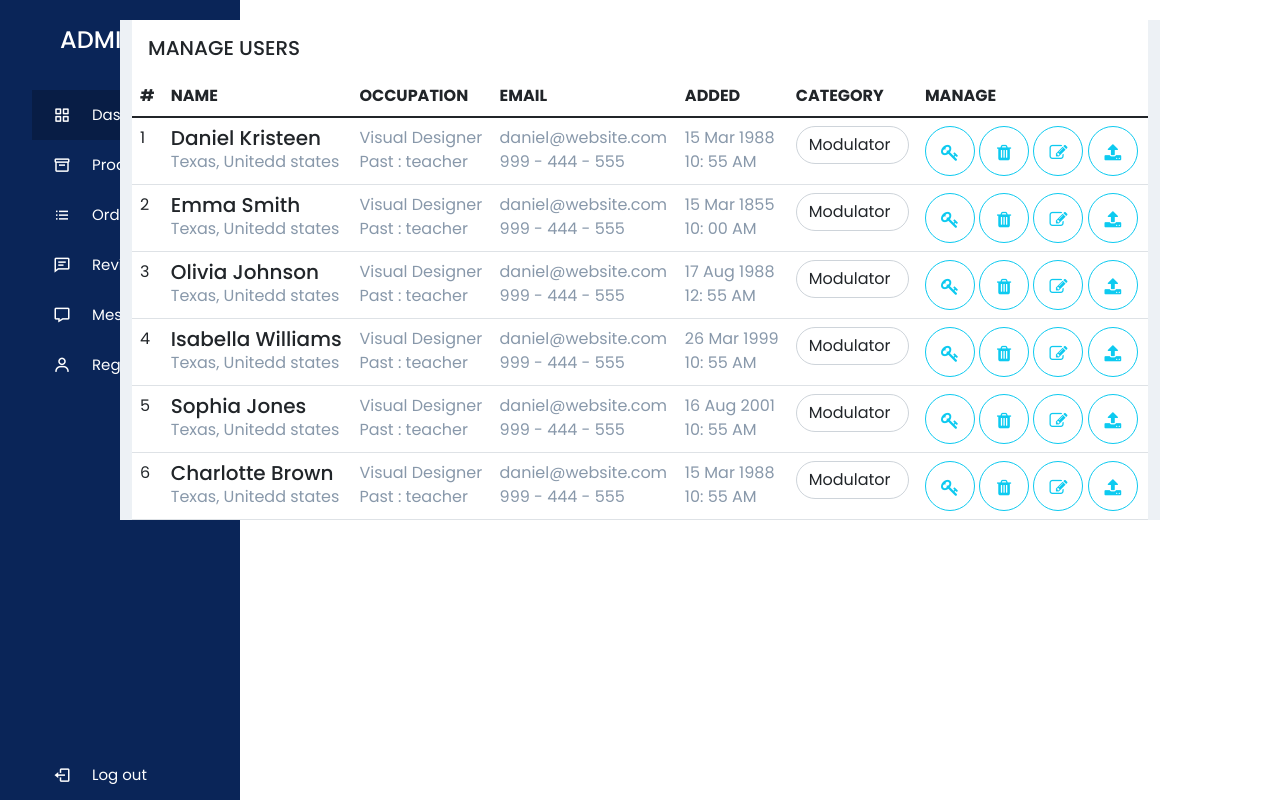
After one commit to kedhavp30/web-project, a PHP site: page /registeredusers.html in a window 1280 px wide. The commit adds this page. Run offline with PHP 8.4, Linux system fonts and the light colour scheme.

Commit message:
Co-authored-by: hdsmathew <hdsmathew@users.noreply.github.com>

```diff
--- /dev/null
+++ b/adminfolder/css/nav.css
@@ -0,0 +1,66 @@
+.sidebar{
+  position: fixed;
+  height: 100%;
+  width: 240px;
+  background: #0A2558;
+  transition: all 0.5s ease;
+}
+.sidebar.active{
+  width: 60px;
+}
+.sidebar .logo-details{
+  height: 80px;
+  display: flex;
+  align-items: center;
+}
+.sidebar .logo-details i{
+  font-size: 28px;
+  font-weight: 500;
+  color: #fff;
+  min-width: 60px;
+  text-align: center
+}
+.sidebar .logo-details .logo_name{
+  color: #fff;
+  font-size: 24px;
+  font-weight: 500;
+}
+.sidebar .nav-links{
+  margin-top: 10px;
+}
+.sidebar .nav-links li{
+  position: relative;
+  list-style: none;
+  height: 50px;
+}
+.sidebar .nav-links li a{
+  height: 100%;
+  width: 100%;
+  display: flex;
+  align-items: center;
+  text-decoration: none;
+  transition: all 0.4s ease;
+}
+.sidebar .nav-links li a.active{
+  background: #081D45;
+}
+.sidebar .nav-links li a:hover{
+  background: #081D45;
+}
+.sidebar .nav-links li i{
+  min-width: 60px;
+  text-align: center;
+  font-size: 18px;
+  color: #fff;
+}
+.sidebar .nav-links li a .links_name{
+  color: #fff;
+  font-size: 15px;
+  font-weight: 400;
+  white-space: nowrap;
+}
+.sidebar .nav-links .log_out{
+  position: absolute;
+  bottom: 0;
+  width: 100%;
+}
--- /dev/null
+++ b/adminfolder/css/registeredusers.css
@@ -0,0 +1,54 @@
+body {
+  display: flex;
+  margin: 0;
+  padding: 0;
+  box-sizing: border-box;
+  font-family: 'Poppins', sans-serif;
+}
+
+.container{
+    position: relative;
+    background: #edf1f5;
+    width: calc(100% - 240px);
+    margin-top: 20px;
+}
+
+.card {
+    position: relative;
+    display: flex;
+    flex-direction: column;
+    min-width: 0;
+    word-wrap: break-word;
+    background-color: #fff;
+    background-clip: border-box;
+    border: 0 solid transparent;
+    border-radius: 0;
+}
+
+.btn-circle.btn-lg, .btn-group-lg>.btn-circle.btn {
+    width: 50px;
+    height: 50px;
+    padding: 14px 15px;
+    font-size: 18px;
+    line-height: 23px;
+}
+
+.text-muted {
+    color: #8898aa!important;
+}
+
+[type=button]:not(:disabled), [type=reset]:not(:disabled), [type=submit]:not(:disabled), button:not(:disabled) {
+    cursor: pointer;
+}
+
+.btn-circle {
+    border-radius: 100%;
+    width: 40px;
+    height: 40px;
+    padding: 10px;
+}
+
+.user-table tbody tr .category-select {
+    max-width: 150px;
+    border-radius: 20px;
+}
--- /dev/null
+++ b/adminfolder/registeredusers.html
@@ -0,0 +1,250 @@
+<!DOCTYPE html>
+<html lang="en">
+  <head>
+    <meta charset="UTF-8">
+    <title>Registered Users</title>
+
+    <link href="https://maxcdn.bootstrapcdn.com/font-awesome/4.7.0/css/font-awesome.min.css" rel="stylesheet" />
+    <link rel="stylesheet" href="https://fonts.googleapis.com/css2?family=Poppins:wght@200;300;400;500;600;700&display=swap">
+    <link href='https://unpkg.com/boxicons@2.0.7/css/boxicons.min.css' rel='stylesheet'>
+    <link href="https://cdn.jsdelivr.net/npm/bootstrap@5.1.3/dist/css/bootstrap.min.css" rel="stylesheet">
+
+    <link href="css/registeredusers.css" rel="stylesheet" />
+    <link rel="stylesheet" href="css/nav.css">
+  </head>
+
+  <body>
+
+    <div class="sidebar"></div>
+
+    <div class="container">
+      <div class="row">
+        <div class="col-md-12">
+            <div class="card">
+                <div class="card-body">
+                    <h5 class="card-title text-uppercase mb-0">Manage Users</h5>
+                </div>
+                <div class="table-responsive">
+                    <table class="table no-wrap user-table mb-0">
+                      <thead>
+                        <tr>
+                          <th scope="col" class="border-0 text-uppercase font-medium pl-4">#</th>
+                          <th scope="col" class="border-0 text-uppercase font-medium">Name</th>
+                          <th scope="col" class="border-0 text-uppercase font-medium">Occupation</th>
+                          <th scope="col" class="border-0 text-uppercase font-medium">Email</th>
+                          <th scope="col" class="border-0 text-uppercase font-medium">Added</th>
+                          <th scope="col" class="border-0 text-uppercase font-medium">Category</th>
+                          <th scope="col" class="border-0 text-uppercase font-medium">Manage</th>
+                        </tr>
+                      </thead>
+                      <tbody>
+                        <tr>
+                          <td class="pl-4">1</td>
+                          <td>
+                              <h5 class="font-medium mb-0">Daniel Kristeen</h5>
+                              <span class="text-muted">Texas, Unitedd states</span>
+                          </td>
+                          <td>
+                              <span class="text-muted">Visual Designer</span><br>
+                              <span class="text-muted">Past : teacher</span>
+                          </td>
+                          <td>
+                              <span class="text-muted">daniel@website.com</span><br>
+                              <span class="text-muted">999 - 444 - 555</span>
+                          </td>
+                          <td>
+                              <span class="text-muted">15 Mar 1988</span><br>
+                              <span class="text-muted">10: 55 AM</span>
+                          </td>
+                          <td>
+                            <select class="form-control category-select" id="exampleFormControlSelect1">
+                              <option>Modulator</option>
+                              <option>Admin</option>
+                              <option>User</option>
+                              <option>Subscriber</option>
+                            </select>
+                          </td>
+                          <td>
+                            <button type="button" class="btn btn-outline-info btn-circle btn-lg btn-circle"><i class="fa fa-key"></i> </button>
+                            <button type="button" class="btn btn-outline-info btn-circle btn-lg btn-circle ml-2"><i class="fa fa-trash"></i> </button>
+                            <button type="button" class="btn btn-outline-info btn-circle btn-lg btn-circle ml-2"><i class="fa fa-edit"></i> </button>
+                            <button type="button" class="btn btn-outline-info btn-circle btn-lg btn-circle ml-2"><i class="fa fa-upload"></i> </button>
+                          </td>
+                        </tr>
+                        <tr>
+                          <td class="pl-4">2</td>
+                          <td>
+                              <h5 class="font-medium mb-0">Emma Smith</h5>
+                              <span class="text-muted">Texas, Unitedd states</span>
+                          </td>
+                          <td>
+                              <span class="text-muted">Visual Designer</span><br>
+                              <span class="text-muted">Past : teacher</span>
+                          </td>
+                          <td>
+                              <span class="text-muted">daniel@website.com</span><br>
+                              <span class="text-muted">999 - 444 - 555</span>
+                          </td>
+                          <td>
+                              <span class="text-muted">15 Mar 1855</span><br>
+                              <span class="text-muted">10: 00 AM</span>
+                          </td>
+                          <td>
+                            <select class="form-control category-select" id="exampleFormControlSelect1">
+                              <option>Modulator</option>
+                              <option>Admin</option>
+                              <option>User</option>
+                              <option>Subscriber</option>
+                            </select>
+                          </td>
+                          <td>
+                            <button type="button" class="btn btn-outline-info btn-circle btn-lg btn-circle"><i class="fa fa-key"></i> </button>
+                            <button type="button" class="btn btn-outline-info btn-circle btn-lg btn-circle ml-2"><i class="fa fa-trash"></i> </button>
+                            <button type="button" class="btn btn-outline-info btn-circle btn-lg btn-circle ml-2"><i class="fa fa-edit"></i> </button>
+                            <button type="button" class="btn btn-outline-info btn-circle btn-lg btn-circle ml-2"><i class="fa fa-upload"></i> </button>
+                          </td>
+                        </tr>
+                        <tr>
+                          <td class="pl-4">3</td>
+                          <td>
+                              <h5 class="font-medium mb-0">Olivia Johnson</h5>
+                              <span class="text-muted">Texas, Unitedd states</span>
+                          </td>
+                          <td>
+                              <span class="text-muted">Visual Designer</span><br>
+                              <span class="text-muted">Past : teacher</span>
+                          </td>
+                          <td>
+                              <span class="text-muted">daniel@website.com</span><br>
+                              <span class="text-muted">999 - 444 - 555</span>
+                          </td>
+                          <td>
+                              <span class="text-muted">17 Aug 1988</span><br>
+                              <span class="text-muted">12: 55 AM</span>
+                          </td>
+                          <td>
+                            <select class="form-control category-select" id="exampleFormControlSelect1">
+                              <option>Modulator</option>
+                              <option>Admin</option>
+                              <option>User</option>
+                              <option>Subscriber</option>
+                            </select>
+                          </td>
+                          <td>
+                            <button type="button" class="btn btn-outline-info btn-circle btn-lg btn-circle"><i class="fa fa-key"></i> </button>
+                            <button type="button" class="btn btn-outline-info btn-circle btn-lg btn-circle ml-2"><i class="fa fa-trash"></i> </button>
+                            <button type="button" class="btn btn-outline-info btn-circle btn-lg btn-circle ml-2"><i class="fa fa-edit"></i> </button>
+                            <button type="button" class="btn btn-outline-info btn-circle btn-lg btn-circle ml-2"><i class="fa fa-upload"></i> </button>
+                          </td>
+                        </tr>
+                        <tr>
+                          <td class="pl-4">4</td>
+                          <td>
+                              <h5 class="font-medium mb-0">Isabella Williams</h5>
+                              <span class="text-muted">Texas, Unitedd states</span>
+                          </td>
+                          <td>
+                              <span class="text-muted">Visual Designer</span><br>
+                              <span class="text-muted">Past : teacher</span>
+                          </td>
+                          <td>
+                              <span class="text-muted">daniel@website.com</span><br>
+                              <span class="text-muted">999 - 444 - 555</span>
+                          </td>
+                          <td>
+                              <span class="text-muted">26 Mar 1999</span><br>
+                              <span class="text-muted">10: 55 AM</span>
+                          </td>
+                          <td>
+                            <select class="form-control category-select" id="exampleFormControlSelect1">
+                              <option>Modulator</option>
+                              <option>Admin</option>
+                              <option>User</option>
+                              <option>Subscriber</option>
+                            </select>
+                          </td>
+                          <td>
+                            <button type="button" class="btn btn-outline-info btn-circle btn-lg btn-circle"><i class="fa fa-key"></i> </button>
+                            <button type="button" class="btn btn-outline-info btn-circle btn-lg btn-circle ml-2"><i class="fa fa-trash"></i> </button>
+                            <button type="button" class="btn btn-outline-info btn-circle btn-lg btn-circle ml-2"><i class="fa fa-edit"></i> </button>
+                            <button type="button" class="btn btn-outline-info btn-circle btn-lg btn-circle ml-2"><i class="fa fa-upload"></i> </button>
+                          </td>
+                        </tr>
+                        <tr>
+                          <td class="pl-4">5</td>
+                          <td>
+                              <h5 class="font-medium mb-0">Sophia Jones</h5>
+                              <span class="text-muted">Texas, Unitedd states</span>
+                          </td>
+                          <td>
+                              <span class="text-muted">Visual Designer</span><br>
+                              <span class="text-muted">Past : teacher</span>
+                          </td>
+                          <td>
+                              <span class="text-muted">daniel@website.com</span><br>
+                              <span class="text-muted">999 - 444 - 555</span>
+                          </td>
+                          <td>
+                              <span class="text-muted">16 Aug 2001</span><br>
+                              <span class="text-muted">10: 55 AM</span>
+                          </td>
+                          <td>
+                            <select class="form-control category-select" id="exampleFormControlSelect1">
+                              <option>Modulator</option>
+                              <option>Admin</option>
+                              <option>User</option>
+                              <option>Subscriber</option>
+                            </select>
+                          </td>
+                          <td>
+                            <button type="button" class="btn btn-outline-info btn-circle btn-lg btn-circle"><i class="fa fa-key"></i> </button>
+                            <button type="button" class="btn btn-outline-info btn-circle btn-lg btn-circle ml-2"><i class="fa fa-trash"></i> </button>
+                            <button type="button" class="btn btn-outline-info btn-circle btn-lg btn-circle ml-2"><i class="fa fa-edit"></i> </button>
+                            <button type="button" class="btn btn-outline-info btn-circle btn-lg btn-circle ml-2"><i class="fa fa-upload"></i> </button>
+                          </td>
+                        </tr>
+                        <tr>
+                          <td class="pl-4">6</td>
+                          <td>
+                              <h5 class="font-medium mb-0">Charlotte Brown</h5>
+                              <span class="text-muted">Texas, Unitedd states</span>
+                          </td>
+                          <td>
+                              <span class="text-muted">Visual Designer</span><br>
+                              <span class="text-muted">Past : teacher</span>
+                          </td>
+                          <td>
+                              <span class="text-muted">daniel@website.com</span><br>
+                              <span class="text-muted">999 - 444 - 555</span>
+                          </td>
+                          <td>
+                              <span class="text-muted">15 Mar 1988</span><br>
+                              <span class="text-muted">10: 55 AM</span>
+                          </td>
+                          <td>
+                            <select class="form-control category-select" id="exampleFormControlSelect1">
+                              <option>Modulator</option>
+                              <option>Admin</option>
+                              <option>User</option>
+                              <option>Subscriber</option>
+                            </select>
+                          </td>
+                          <td>
+                            <button type="button" class="btn btn-outline-info btn-circle btn-lg btn-circle"><i class="fa fa-key"></i> </button>
+                            <button type="button" class="btn btn-outline-info btn-circle btn-lg btn-circle ml-2"><i class="fa fa-trash"></i> </button>
+                            <button type="button" class="btn btn-outline-info btn-circle btn-lg btn-circle ml-2"><i class="fa fa-edit"></i> </button>
+                            <button type="button" class="btn btn-outline-info btn-circle btn-lg btn-circle ml-2"><i class="fa fa-upload"></i> </button>
+                          </td>
+                        </tr>
+                      </tbody>
+                    </table>
+                </div>
+            </div>
+        </div>
+      </div>
+    </div>
+
+    <script src="js/nav.js"></script>
+
+  </body>
+</html>
--- a/public/index.html
+++ b/public/index.html
@@ -6,6 +6,7 @@
   <meta name="viewport" content="width=device-width, initial-scale=1.0">
   <title>Home</title>
 
+  <link rel="stylesheet" href="https://fonts.googleapis.com/css2?family=Poppins:wght@200;300;400;500;600;700&display=swap">
   <link rel="stylesheet" href="http://maxcdn.bootstrapcdn.com/font-awesome/4.2.0/css/font-awesome.min.css">
   <link rel="stylesheet" href="css/home.css">
 </head>
```
Also changed, not shown: adminfolder/css/home.css (+6 -4 lines), adminfolder/home.html (+7 -3 lines), adminfolder/js/nav.js (added, +56 -0 lines).
